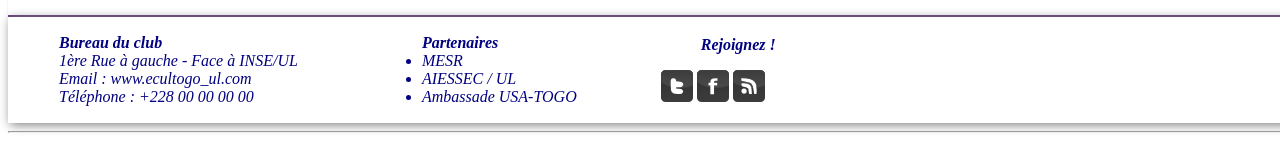
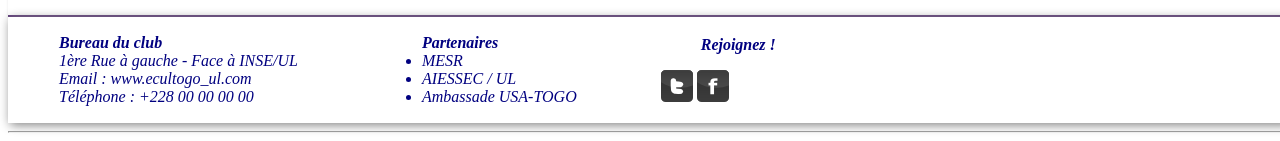
Before and after one commit to the-God-Of-Code/websiteECUL_UL, a plain HTML site: page html/main.html in a window 1280 px wide. Shown: the part 646-787 px from the top of the page. Drawn offline with Linux system fonts and the light colour scheme.

Commit message:
resize bar 4

```diff
--- a/html/main.html
+++ b/html/main.html
@@ -143,7 +143,7 @@
 									<div class="social-links">
 											<a href="#"><img src="../files/pictures/socialMedia/tw.png"/></a>
 											<a href="#"><img src="../files/pictures/socialMedia/fb.png"/></a>
-											<a href="#"><img src="../files/pictures/socialMedia/wifi.png"/></a>
+											<!--<a href="#"><img src="../files/pictures/socialMedia/wifi.png"/></a>-->
 									</div>
 							</div>
 
```
Also changed, not shown: html/mainEng.html (+1 -1 lines).
